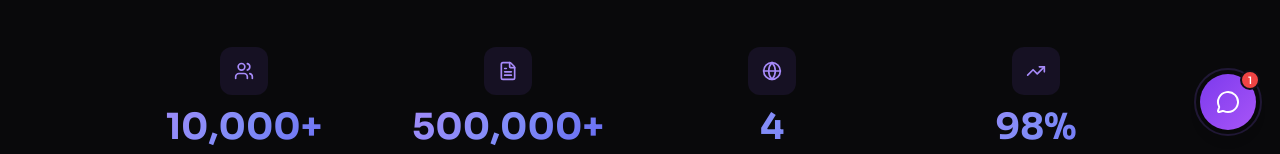
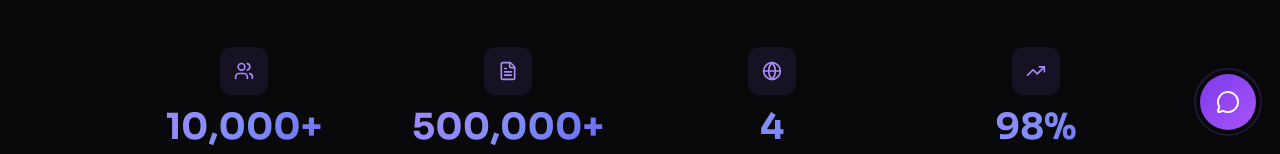
Before and after one commit to thenaveengautam/nexcraft, a Next.js app: page / in a window 1280 px wide. Shown: the part 646-800 px from the top of the page. Built offline with nearby package versions, Linux system fonts and the light colour scheme.

Commit message:
fix: remove badge animation from ChatbotWidget component

```diff
--- a/src/components/shared/ChatbotWidget.tsx
+++ b/src/components/shared/ChatbotWidget.tsx
@@ -255,14 +255,7 @@ export default function ChatbotWidget() {
               Chat with Nexcraft ✨
               <span className="absolute top-full right-5 border-[10px] border-transparent border-t-gray-900/95" />
             </span>
-            <AnimatePresence>
-              {badge && (
-                <motion.span
-                  initial={{ scale: 0 }} animate={{ scale: 1 }} exit={{ scale: 0 }}
-                  className="absolute -top-1 -right-1 w-5 h-5 rounded-full bg-red-500 text-white text-[10px] font-bold flex items-center justify-center border-2 border-[#0f0f17]"
-                >1</motion.span>
-              )}
-            </AnimatePresence>
+
           </motion.button>
         )}
       </AnimatePresence>
```
